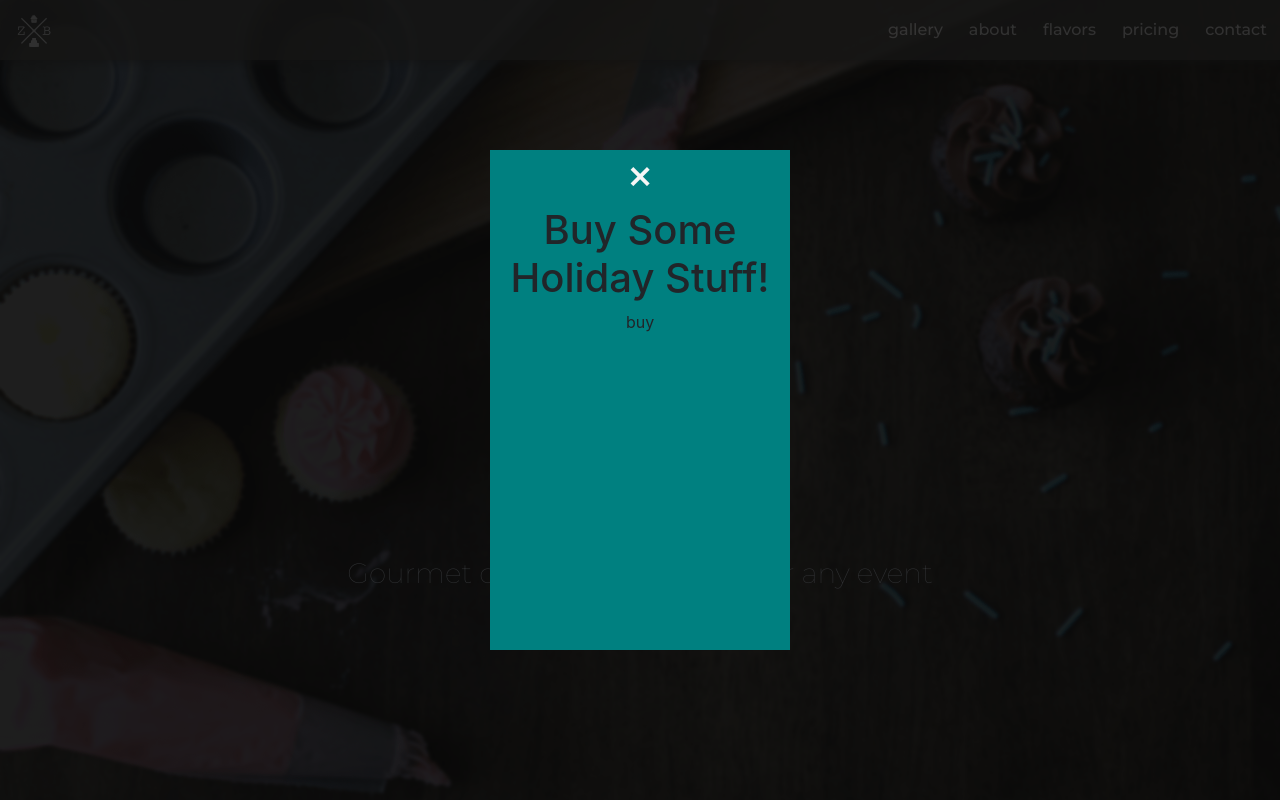
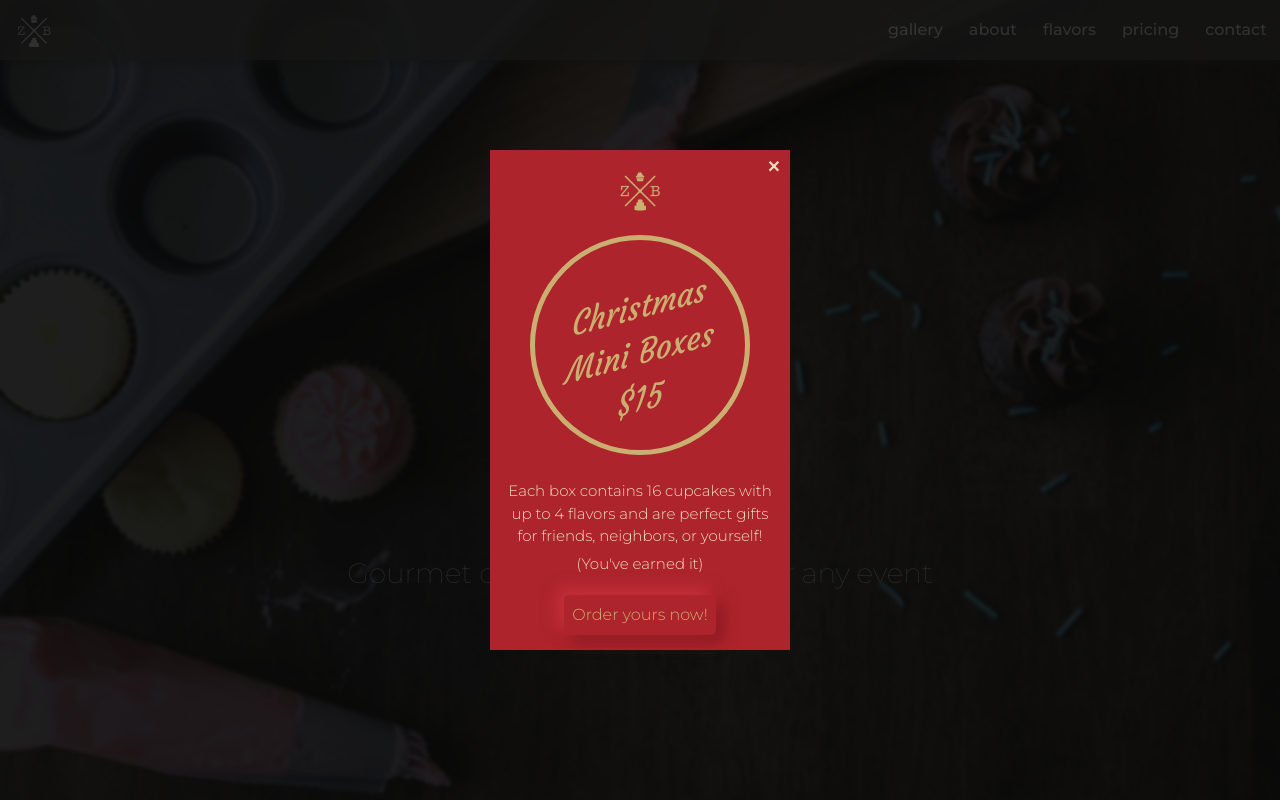
Before and after one commit to aarkitekkt/zeesy-bakes, a React (Create React App) app: page / in a window 1280 px wide. Shown: the top 800 px of the page. Built offline with nearby package versions, Linux system fonts and the light colour scheme; no server answers.

Commit message:
styled and format modal

```diff
--- a/public/index.html
+++ b/public/index.html
@@ -18,6 +18,7 @@
   <link rel="manifest" href="%PUBLIC_URL%/manifest.json" />
   <link href="https://fonts.googleapis.com/css2?family=Montserrat:wght@100;200;300;500;700&display=swap"
     rel="stylesheet">
+  <link href="https://fonts.googleapis.com/css2?family=Courgette&display=swap" rel="stylesheet">
   <!--
       Notice the use of %PUBLIC_URL% in the tags above.
       It will be replaced with the URL of the `public` folder during the build.
--- a/src/Components/Modal/index.js
+++ b/src/Components/Modal/index.js
@@ -8,9 +8,18 @@ function Modal() {
     return (
         <div id="modal" className={modalState}>
             <div id="modalContent">
-                <h1 id="closeBtn" onClick={() => setModalState("closed")}>×</h1>
-                <h1>Buy Some Holiday Stuff!</h1>
-                <a href="http://google.com">buy</a>
+                <h3 id="closeBtn" onClick={() => setModalState("closed")}>×</h3>
+                <div className="modalContentContainer">
+                    <img id="modalLogo" src="./assets/images/logo_gold.png" alt="ZBlogo" />
+                    <div id="modalTitle">
+                        <h2 id="christmas" className="titleText">Christmas</h2>
+                        <h2 className="titleText">Mini Boxes</h2>
+                        <h2 className="titleText">$15</h2>
+                    </div>
+                    <p className="modalText">Each box contains 16 cupcakes with up to 4 flavors and are perfect gifts for friends, neighbors, or yourself!</p>
+                    <p className="modalText">(You've earned it)</p>
+                    <a id="orderButton" href="http://google.com">Order yours now!</a>
+                </div>
             </div>
         </div >
     )
--- a/src/Components/Modal/style.css
+++ b/src/Components/Modal/style.css
@@ -13,14 +13,71 @@
 #modalContent {
     width: 300px;
     height: 500px;
-    background-color: teal;
+    background-color: #AD242C;
     position: fixed;
     left: 50%;
     top: 50%;
     transform: translate(-50%, -50%);
 }
 
+#modalTitle {
+    padding: 20px;
+    margin-bottom: 25px;
+    display: flex;
+    flex-direction: column;
+    align-items: center;
+    justify-content: center;
+    width: 220px;
+    height: 220px;
+    border: #CBAF71 5px solid;
+    border-radius: 50%;
+}
+
+.titleText {
+    font-family: 'Courgette', cursive;
+    font-weight: 500;
+    color: #CBAF71;
+    transform: rotate(-15deg) skew(-15deg);
+}
+
+#christmas {
+    margin-top: 25px;
+}
+
+.modalText {
+    margin-top: 0px;
+    margin-bottom: 5px;
+color: #ECDEB9;
+}
+
 #closeBtn {
     cursor: pointer;
-    color: whitesmoke;
+    color: #ECDEB9;
+    position: fixed;
+    right: 8px;
+    margin: 0px;
 }
+
+.modalContentContainer {
+    margin: 10px;
+    height: 100%;
+    display: flex;
+    flex-direction: column;
+    align-items: center;
+}
+
+#modalLogo {
+    width: 60px;
+    height: 60px;
+    margin-bottom: 15px;
+}
+
+#orderButton {
+    font-family: 'Montserrat', sans-serif;
+    font-weight: 300;
+    color: #CBAF71;
+    margin-top: 15px;
+    padding: 8px;
+    box-shadow: -6px -6px 16px #ca313b, 6px 6px 16px #83171f;
+    border-radius: 5px;
+}
```
Also changed, not shown: public/assets/images/logo_gold.png (added).
